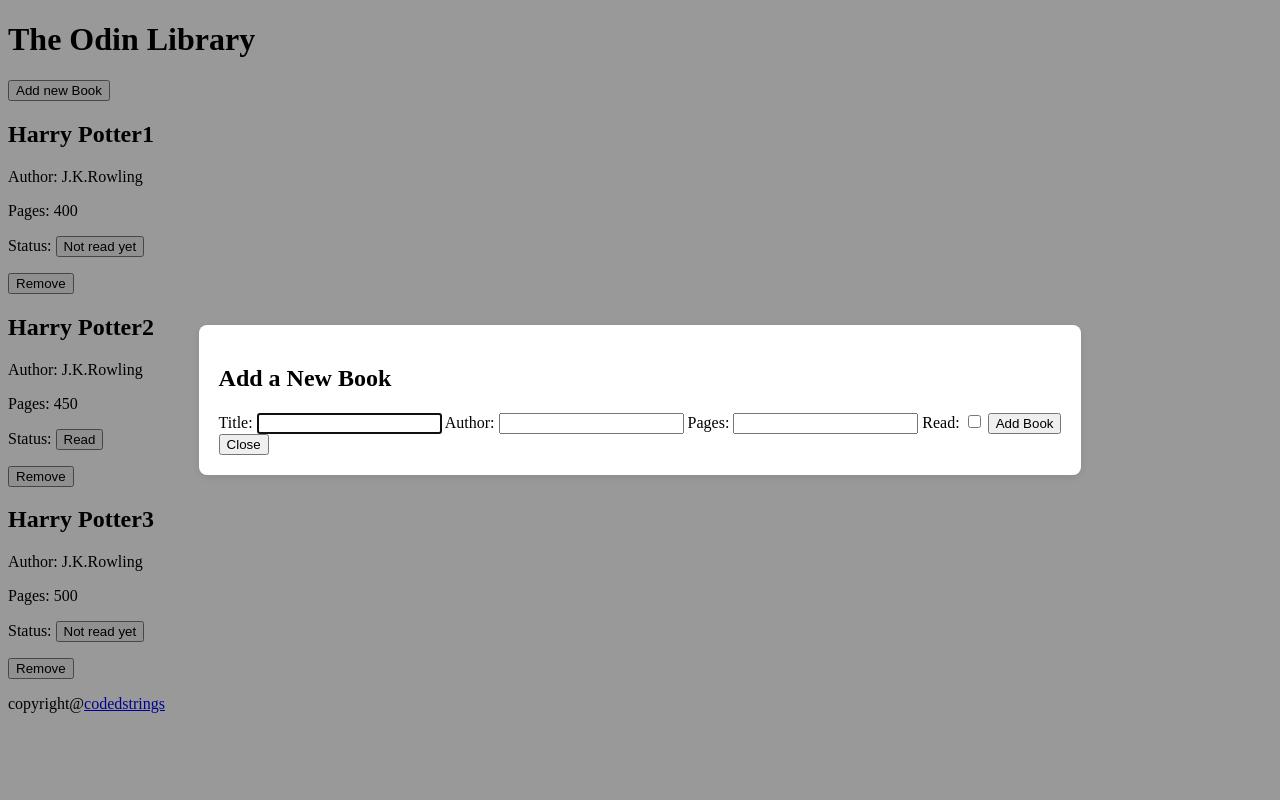
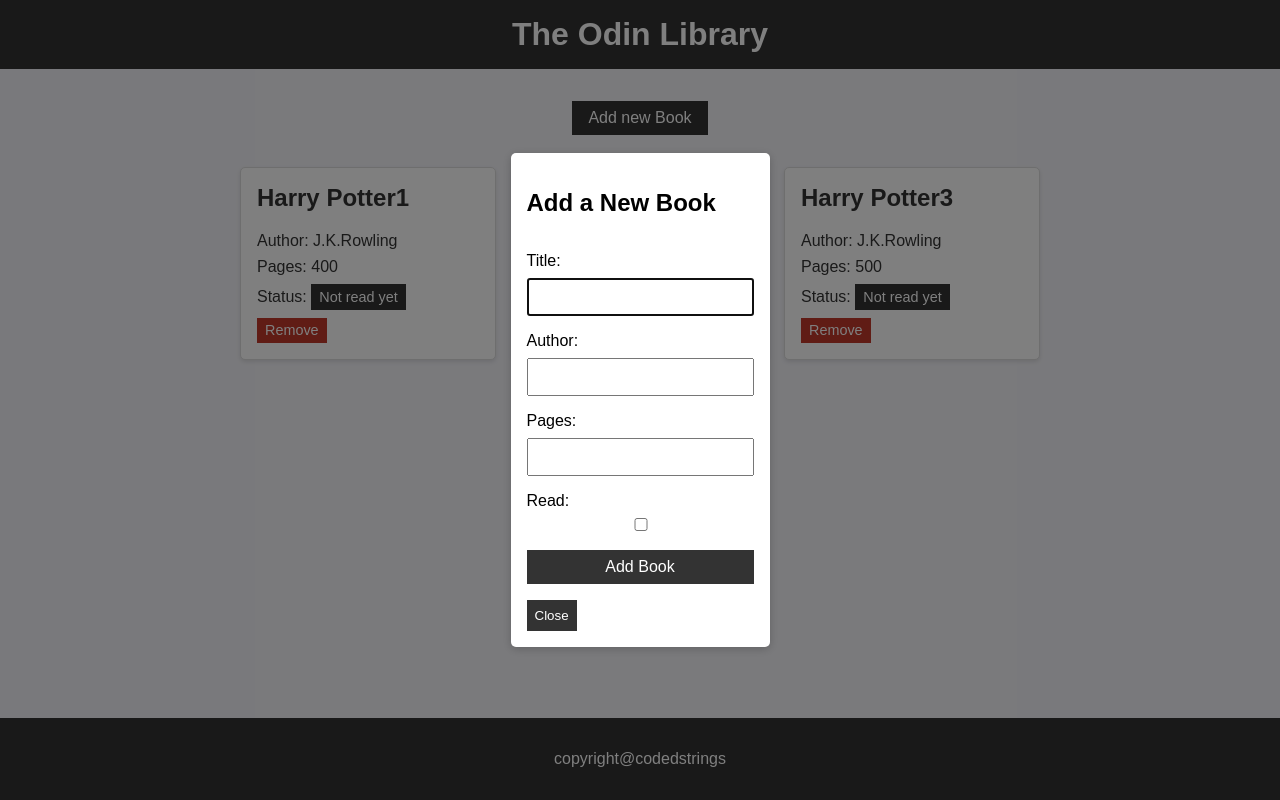
Before and after one commit to codedstrings/odin-library, a plain HTML site: page index.html in a window 1280 px wide. Both pictures are taken after a click on the button "Add new Book". Drawn offline with Linux system fonts and the light colour scheme.

Commit message:
feat; add basic css styling

```diff
--- a/styles.css
+++ b/styles.css
@@ -1,11 +1,175 @@
-/* Dialog styling */
+:root {
+  --primary-color: #333;
+  --secondary-color: #555;
+  --accent-color: #c0392b;
+  --accent-hover-color: #e74c3c;
+  --background-color: #f4f4f9;
+  --text-color: #333;
+  --header-footer-bg-color: #333;
+  --header-footer-text-color: #fff;
+  --card-bg-color: #fff;
+  --card-border-color: #ddd;
+  --card-shadow-color: rgba(0, 0, 0, 0.1);
+  --dialog-bg-color: #fff;
+  --dialog-shadow-color: rgba(0, 0, 0, 0.2);
+  --dialog-backdrop-color: rgba(0, 0, 0, 0.5);
+}
+
+body {
+  font-family: Arial, sans-serif;
+  margin: 0;
+  padding: 0;
+  background-color: var(--background-color);
+  color: var(--text-color);
+}
+
+header {
+  background-color: var(--header-footer-bg-color);
+  color: var(--header-footer-text-color);
+  text-align: center;
+  padding: 1rem 0;
+}
+
+header h1 {
+  margin: 0;
+}
+
+.library-section {
+  padding: 2rem;
+  max-width: 800px;
+  margin: 0 auto;
+}
+
+.add-book-div {
+  text-align: center;
+  margin-bottom: 2rem;
+}
+
+.add-book-btn {
+  padding: 0.5rem 1rem;
+  font-size: 1rem;
+  color: var(--header-footer-text-color);
+  background-color: var(--primary-color);
+  border: none;
+  cursor: pointer;
+}
+
+.add-book-btn:hover {
+  background-color: var(--secondary-color);
+}
+
+.myBooks {
+  display: grid;
+  grid-template-columns: repeat(auto-fit, minmax(200px, 1fr));
+  gap: 1rem;
+}
+
+.book {
+  background-color: var(--card-bg-color);
+  padding: 1rem;
+  border: 1px solid var(--card-border-color);
+  border-radius: 5px;
+  box-shadow: 0 2px 4px var(--card-shadow-color);
+}
+
+.book h2 {
+  margin-top: 0;
+}
+
+.book p {
+  margin: 0.5rem 0;
+}
+
+.toggle-read-btn {
+  padding: 0.3rem 0.5rem;
+  font-size: 0.9rem;
+  color: var(--header-footer-text-color);
+  background-color: var(--primary-color);
+  border: none;
+  cursor: pointer;
+}
+
+.toggle-read-btn:hover {
+  background-color: var(--secondary-color);
+}
+
+.remove-book-btn {
+  padding: 0.3rem 0.5rem;
+  font-size: 0.9rem;
+  color: var(--header-footer-text-color);
+  background-color: var(--accent-color);
+  border: none;
+  cursor: pointer;
+}
+
+.remove-book-btn:hover {
+  background-color: var(--accent-hover-color);
+}
+
+footer {
+  text-align: center;
+  padding: 1rem 0;
+  background-color: var(--header-footer-bg-color);
+  color: var(--header-footer-text-color);
+  position: fixed;
+  bottom: 0;
+  width: 100%;
+}
+
+footer > p > a {
+  text-decoration: none;
+  color: inherit;
+}
+
 dialog {
   border: none;
-  border-radius: 8px;
-  padding: 20px;
-  box-shadow: 0 2px 10px rgba(0, 0, 0, 0.1);
+  border-radius: 5px;
+  padding: 1rem;
+  box-shadow: 0 2px 10px var(--dialog-shadow-color);
+  background-color: var(--dialog-bg-color);
 }
 
 dialog::backdrop {
-  background: rgba(0, 0, 0, 0.4);
+  background: var(--dialog-backdrop-color);
 }
+
+form {
+  display: flex;
+  flex-direction: column;
+}
+
+form label {
+  margin-top: 1rem;
+}
+
+form input,
+form button {
+  margin-top: 0.5rem;
+  padding: 0.5rem;
+  font-size: 1rem;
+}
+
+form button {
+  margin-top: 1rem;
+  color: var(--header-footer-text-color);
+  background-color: var(--primary-color);
+  border: none;
+  cursor: pointer;
+}
+
+form button:hover {
+  background-color: var(--secondary-color);
+}
+
+#closeDialog {
+  margin-top: 1rem;
+  color: var(--header-footer-text-color);
+  background-color: var(--primary-color);
+  border: none;
+  padding: 0.5rem;
+  cursor: pointer;
+}
+
+#closeDialog:hover {
+  background-color: var(--secondary-color);
+}
```
